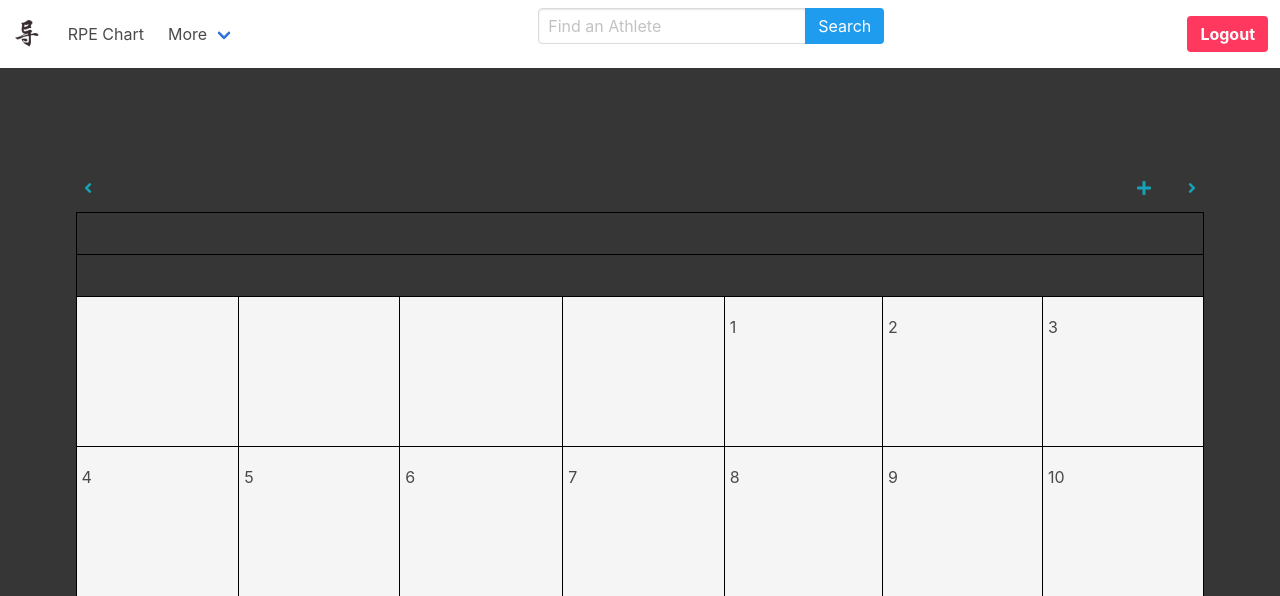
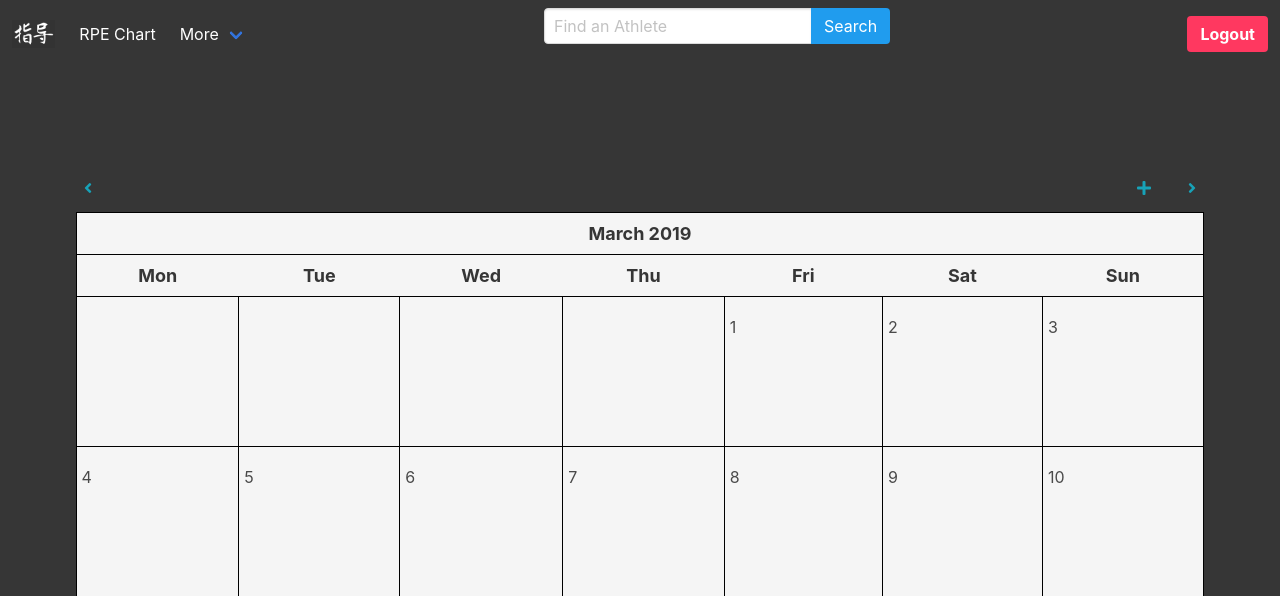
Before and after one commit to couch-potahto/athlete_management_system_master, a Django app: page /app/calendar in a window 1280 px wide. Shown: the top 596 px of the page. Run offline with Django 3.2, Linux system fonts and the light colour scheme; a user stored in the database is signed in; data that the repository does not hold is empty.

Commit message:
change logo

```diff
--- a/templates/navbar.html
+++ b/templates/navbar.html
@@ -35,13 +35,13 @@
  </head>
 
 
-<nav class="navbar" role="navigation" aria-label="main navigation">
+<nav class="navbar has-background-dark" role="navigation" aria-label="main navigation">
   <div class="navbar-brand">
 
     {% if request.user.is_authenticated and request.user.is_coach %}
-      <a class="navbar-item brand-text" href="{% url 'coach:dashboard' %}"><img src="{% static 'images/gen_boutons.png'%}" alt="Agoge"></a>
+      <a class="navbar-item brand-text" href="{% url 'coach:dashboard' %}"><img src="{% static 'images/bitmap.png'%}" alt="Agoge"></a>
       {% else %}
-      <a class="navbar-item brand-text" href="{% url 'athlete:dashboard' %}"><img src="{% static 'images/gen_boutons.png'%}" alt="Agoge"></a>
+      <a class="navbar-item brand-text" href="{% url 'athlete:dashboard' %}"><img src="{% static 'images/bitmap.png'%}" alt="Agoge"></a>
         {% endif %}
       </a>
 
@@ -58,12 +58,12 @@
     <div class="navbar-start">
 
 
-      <a href="{% url 'app:view_rpe' pk=request.user.id chart_type='RTS' %}" class="navbar-item">
+      <a href="{% url 'app:view_rpe' pk=request.user.id chart_type='RTS' %}" class="navbar-item has-text-white">
         RPE Chart
       </a>
 
       <div class="navbar-item has-dropdown is-hoverable " >
-        <a class="navbar-link">
+        <a class="navbar-link has-text-white">
           More
         </a>
 
--- a/training_area/utils.py
+++ b/training_area/utils.py
@@ -41,7 +41,7 @@ class Calendar(HTMLCalendar):
 	def formatmonth(self, withyear=True):
 		events = Event.objects.filter(start_time__year=self.year, start_time__month=self.month)
 
-		cal = f'<table border="0" cellpadding="0" cellspacing="0" class="calendar ">\n'
+		cal = f'<table border="0" cellpadding="0" cellspacing="0" class="calendar has-background-light">\n'
 		cal += f'{self.formatmonthname(self.year, self.month, withyear=withyear)}\n'
 		cal += f'{self.formatweekheader()}\n'
 		for week in self.monthdays2calendar(self.year, self.month):
```
Also changed, not shown: static/images/bitmap.png (added), static/images/gen_boutons.png (deleted).
